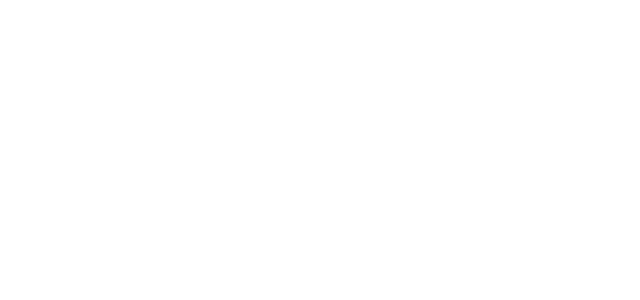
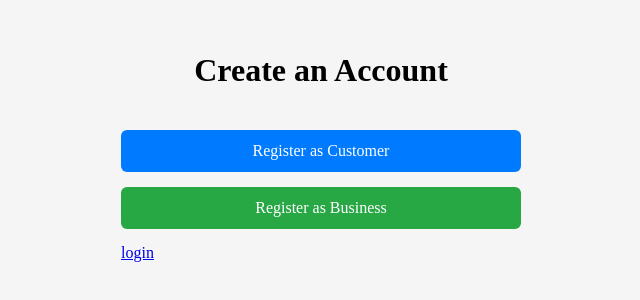
Before and after one commit to l-Welson-l/Eventus, a React (Create React App) app in the folder frontend/: page / in a window 1280 px wide. Before the commit this address had no page. Shown: the part 282-582 px from the top of the page, without its empty margins (319-959 px from the left). Built offline with nearby package versions, Linux system fonts and the light colour scheme.

Commit message:
Homepage

```diff
--- a/frontend/src/App.js
+++ b/frontend/src/App.js
@@ -1,6 +1,6 @@
 import { BrowserRouter as Router, Routes, Route } from "react-router-dom";
 
-import RegisterSelect from "./pages/RegisterSelect";
+import RegisterSelect from "./pages/HomePage";
 import RegisterCustomer from "./pages/RegisterCustomer";
 import RegisterBusiness from "./pages/RegisterBusiness";
 import Login from "./pages/LoginPage";
@@ -16,7 +16,7 @@ import EditEvent from "./pages/EditEvent";
 function App() {
   return (
     <Routes>
-      <Route path="/register" element={<RegisterSelect />} />
+      <Route path="/" element={<RegisterSelect />} />
       <Route path="/register/customer" element={<RegisterCustomer />} />
       <Route path="/register/business" element={<RegisterBusiness />} />
       <Route path="/login" element={<Login />} />
```
Also changed, not shown: frontend/src/pages/HomePage.js (renamed from frontend/src/pages/RegisterSelect.js).
